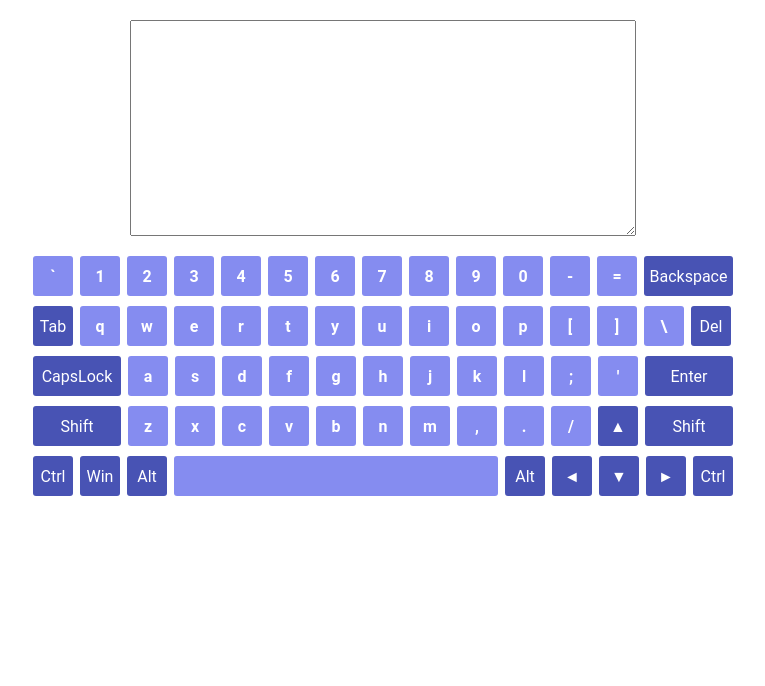
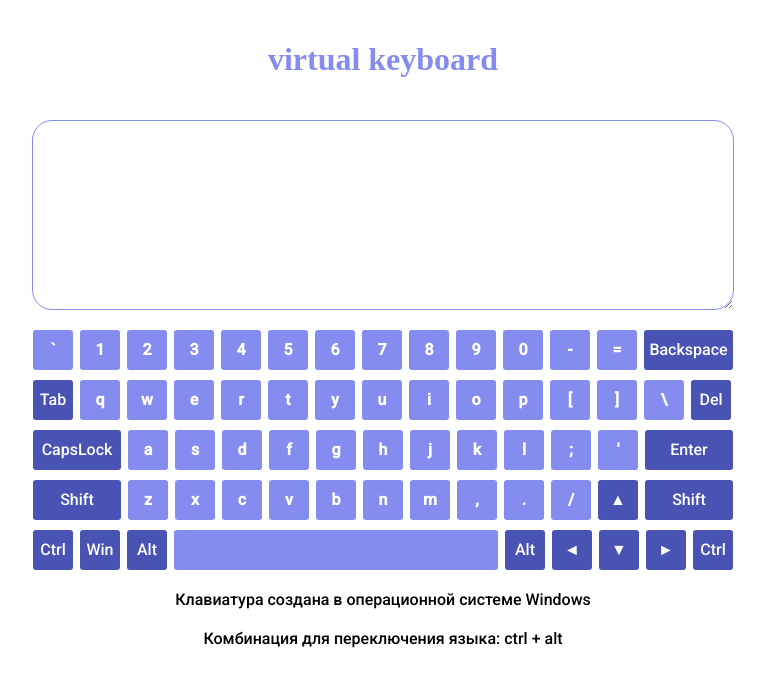
Before and after one commit to pipipi666/virtual-keyboard, a website: page index.html in a window 1280 px wide. Shown: the whole page, without its empty margins (257-1022 px from the left). Drawn offline with Linux system fonts and the light colour scheme; a web font is replaced by a local one.

Commit message:
feat: add text elements

```diff
--- a/index.html
+++ b/index.html
@@ -4,6 +4,12 @@
     <meta charset="UTF-8" />
     <meta http-equiv="X-UA-Compatible" content="IE=edge" />
     <meta name="viewport" content="width=device-width, initial-scale=1.0" />
+    <link rel="preconnect" href="https://fonts.googleapis.com" />
+    <link rel="preconnect" href="https://fonts.gstatic.com" crossorigin />
+    <link
+      href="https://fonts.googleapis.com/css2?family=Rampart+One&family=Roboto:wght@500&display=swap"
+      rel="stylesheet"
+    />
     <link rel="stylesheet" href="styles.css" />
     <title>Virtual Keyboard</title>
   </head>
--- a/script.js
+++ b/script.js
@@ -304,15 +304,30 @@ const container = document.createElement('div');
 container.className = 'container';
 body.prepend(container);
 
+const h1 = document.createElement('h1');
+h1.textContent = 'virtual keyboard';
+h1.className = 'h1';
+container.append(h1);
+
 const textArea = document.createElement('textarea');
 textArea.className = 'output';
-textArea.rows = 10;
+textArea.rows = 8;
 container.append(textArea);
 
 const keyboard = document.createElement('div');
 keyboard.className = 'keyboard';
 container.append(keyboard);
 let currentRow = null;
+
+const infoOS = document.createElement('p');
+infoOS.textContent = 'Клавиатура создана в операционной системе Windows';
+infoOS.className = 'info';
+container.append(infoOS);
+
+const infoLang = document.createElement('p');
+infoLang.textContent = 'Комбинация для переключения языка: ctrl + alt';
+infoLang.className = 'info';
+container.append(infoLang);
 
 let isCaps = false;
 let mouseKey = '';
--- a/styles.css
+++ b/styles.css
@@ -10,13 +10,25 @@ body {
   align-items: center;
   gap: 20px;
   padding: 20px;
-  font-family: "Roboto", Arial, sans-serif;
+  font-family: 'Roboto', Arial, sans-serif;
+}
+
+.h1 {
+  font-family: 'Rampart One';
+  color: #858cf0;
+}
+
+.info {
+  margin: 0;
 }
 
 .output {
-  width: 500px;
+  padding: 10px;
+  width: 680px;
   max-width: 80vw;
   resize: vertical;
+  border: 1px solid #858cf0;
+  border-radius: 20px;
 }
 
 .keyboard {
@@ -80,5 +92,5 @@ body {
 
 textarea {
   font-size: 18px;
-  font-family: "Roboto", Arial, sans-serif;
+  font-family: 'Roboto', Arial, sans-serif;
 }
```
